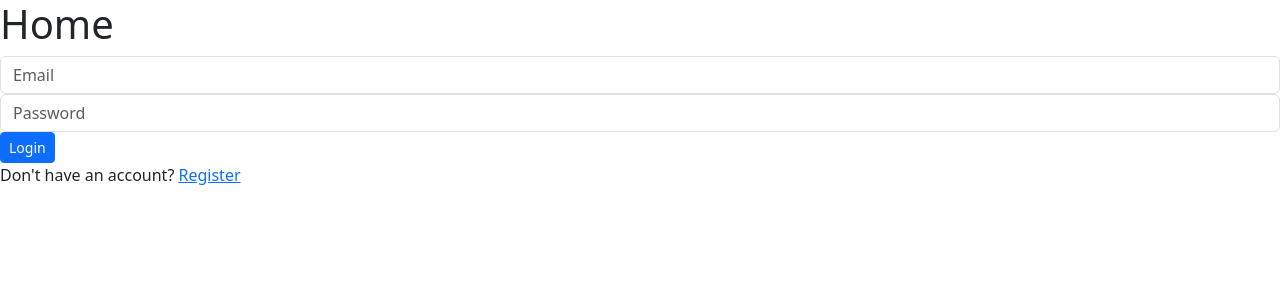
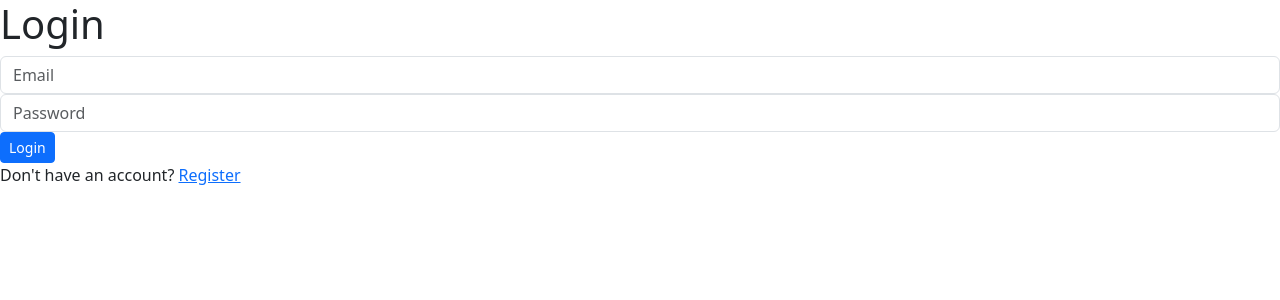
Before and after one commit to dagkalis/meteo, a React (Create React App) app in the folder meteo_front/: page /login in a window 1280 px wide. Shown: the top 300 px of the page. Built offline with nearby package versions, Linux system fonts and the light colour scheme.

Commit message:
more cleanup

```diff
--- a/meteo_front/src/auth/login.js
+++ b/meteo_front/src/auth/login.js
@@ -1,35 +1,36 @@
 import React, { useState } from "react";
 import axios from "axios";
+import { Link, useNavigate } from "react-router-dom";
+import { usePostAPI } from "../components/customHooks";
 
 function Login(props) {
   const [email, setEmail] = useState("");
   const [password, setPassword] = useState("");
   const [loginErrors, setLoginErrors] = useState("");
 
-  const handleSubmit = (event) => {
-    event.preventDefault();
+  const navigate = useNavigate();
 
-    axios
-      .post(
-        "http://localhost:3000/sessions",
-        {
+  const { responseData, loading, error, postData } = usePostAPI('/sessions', {
     user: {
       email: email,
       password: password
     }
-        },
-        { withCredentials: true }
-      )
-      .then((response) => {
-        if (response.data.logged_in) {
-          props.handleSuccessfulAuth(response.data);
+  });
+
+  const handleSubmit = (event) => {
+    event.preventDefault();
+    postData();
+  };
+
+  if(responseData?.logged_in){
+    console.log("Logged_in")
+    navigate('/');
   }
-      })
-      .catch((error) => {
+
+  if(error){
     console.log("login error", error);
     setLoginErrors("Login failed. Please check your credentials.");
-      });
-  };
+  }
 
   const handleChange = (event) => {
     const { name, value } = event.target;
@@ -41,6 +42,8 @@ function Login(props) {
   };
 
   return (
+    <div>
+      <h1>Login</h1>
       <div>
         <form onSubmit={handleSubmit}>
           <div className="form-group">
@@ -66,10 +69,14 @@ function Login(props) {
             />
           </div>
           <button type="submit" className="btn btn-primary btn-sm">
-          Login
+            {loading ? 'Logging in...' : 'Login'}
           </button>
         </form>
         {loginErrors && <p>{loginErrors}</p>}
+      </div>
+      <p>
+        Don't have an account? <Link to="/registration">Register</Link>
+      </p>
     </div>
   );
 }
--- a/meteo_front/src/components/App.js
+++ b/meteo_front/src/components/App.js
@@ -1,7 +1,7 @@
 import React, { useEffect, useState } from "react";
 import { BrowserRouter, Route, Routes, useNavigate } from "react-router-dom";
 // import Dashboard from "./dashboard";
-import Home from "./home";
+import Login from "../auth/login";
 import axios from "axios";
 import ForecastsView from "./forecasts";
 import "bootstrap/dist/css/bootstrap.min.css";
@@ -24,7 +24,7 @@ export default function App() {
           <Route
             path="/login"
             element={
-              <Home/>
+              <Login/>
             }
           />
           <Route
--- a/meteo_front/src/components/home.js
+++ b/meteo_front/src/components/home.js
@@ -1,64 +1,56 @@
-import React, { useState } from "react";
-import Login from "../auth/login";
-import { Link, useNavigate } from "react-router-dom";
+// import React, { useState } from "react";
+// import Login from "../auth/login";
+// import { Link, useNavigate } from "react-router-dom";
 
-function Home(props) {
-  const [loggedInStatus, setLoggedInStatus] = useState(false);
-  const navigate = useNavigate();
+// function Home(props) {
 
-  const handleSuccessfulAuth = (data) => {
-    // props.handleLogin(data);
-    navigate('/');
-  };
+//   return (
+//     <div>
+//       <h1>Home</h1>
+//       <Login handleSuccessfulAuth={handleSuccessfulAuth} />
+//       <p>
+//         Don't have an account? <Link to="/registration">Register</Link>
+//       </p>
+//     </div>
+//   );
+// }
 
-  console.log("rendering home");
-  return (
-    <div>
-      <h1>Home</h1>
-      <Login handleSuccessfulAuth={handleSuccessfulAuth} />
-      <p>
-        Don't have an account? <Link to="/registration">Register</Link>
-      </p>
-    </div>
-  );
-}
+// export default Home;
 
-export default Home;
+// // import React, { Component } from "react";
+// // import Login from "../auth/login";
+// // import { Link } from "react-router-dom";
+// // import { withNavigate } from "./withnavigate"
 
-// import React, { Component } from "react";
-// import Login from "../auth/login";
-// import { Link } from "react-router-dom";
-// import { withNavigate } from "./withnavigate"
+// // export default class Home extends Component {
+// //   constructor(props) {
+// //     super(props);
+// //     console.log(props)
+// //     this.handleSuccessfulAuth = this.handleSuccessfulAuth.bind(this);
+// //   }
 
-// export default class Home extends Component {
-//   constructor(props) {
-//     super(props);
-//     console.log(props)
-//     this.handleSuccessfulAuth = this.handleSuccessfulAuth.bind(this);
-//   }
+// //   handleSuccessfulAuth(data) {
+// //     // const navigate = useNavigate();
+// //     this.props.handleLogin(data);
+// //     // this.props.navigate('/login');
+// //     this.props.navigate('/login');
 
-//   handleSuccessfulAuth(data) {
-//     // const navigate = useNavigate();
-//     this.props.handleLogin(data);
-//     // this.props.navigate('/login');
-//     this.props.navigate('/login');
+// //     // this.props.history.push("/dashboard");
+// //   }
 
-//     // this.props.history.push("/dashboard");
-//   }
-
-//   render() {
-//     console.log("rendering home")
-//     return (
-//       <div>
-//         <h1>Home</h1>
-//         <h1>Status: {this.props.loggedInStatus ? "Logged in" : "NOT logged in"}</h1>
-//         <Login
-//           handleSuccessfulAuth={this.handleSuccessfulAuth}
-//         />
-//         <p>
-//           Don't have an account? <Link to="/registration">Register</Link>
-//         </p>
-//       </div>
-//     );
-//   }
-// }
+// //   render() {
+// //     console.log("rendering home")
+// //     return (
+// //       <div>
+// //         <h1>Home</h1>
+// //         <h1>Status: {this.props.loggedInStatus ? "Logged in" : "NOT logged in"}</h1>
+// //         <Login
+// //           handleSuccessfulAuth={this.handleSuccessfulAuth}
+// //         />
+// //         <p>
+// //           Don't have an account? <Link to="/registration">Register</Link>
+// //         </p>
+// //       </div>
+// //     );
+// //   }
+// // }
```
Also changed, not shown: 1 other file (tests, documents, lock files or other folders). Lines whose indentation alone changed are shown as unchanged.
